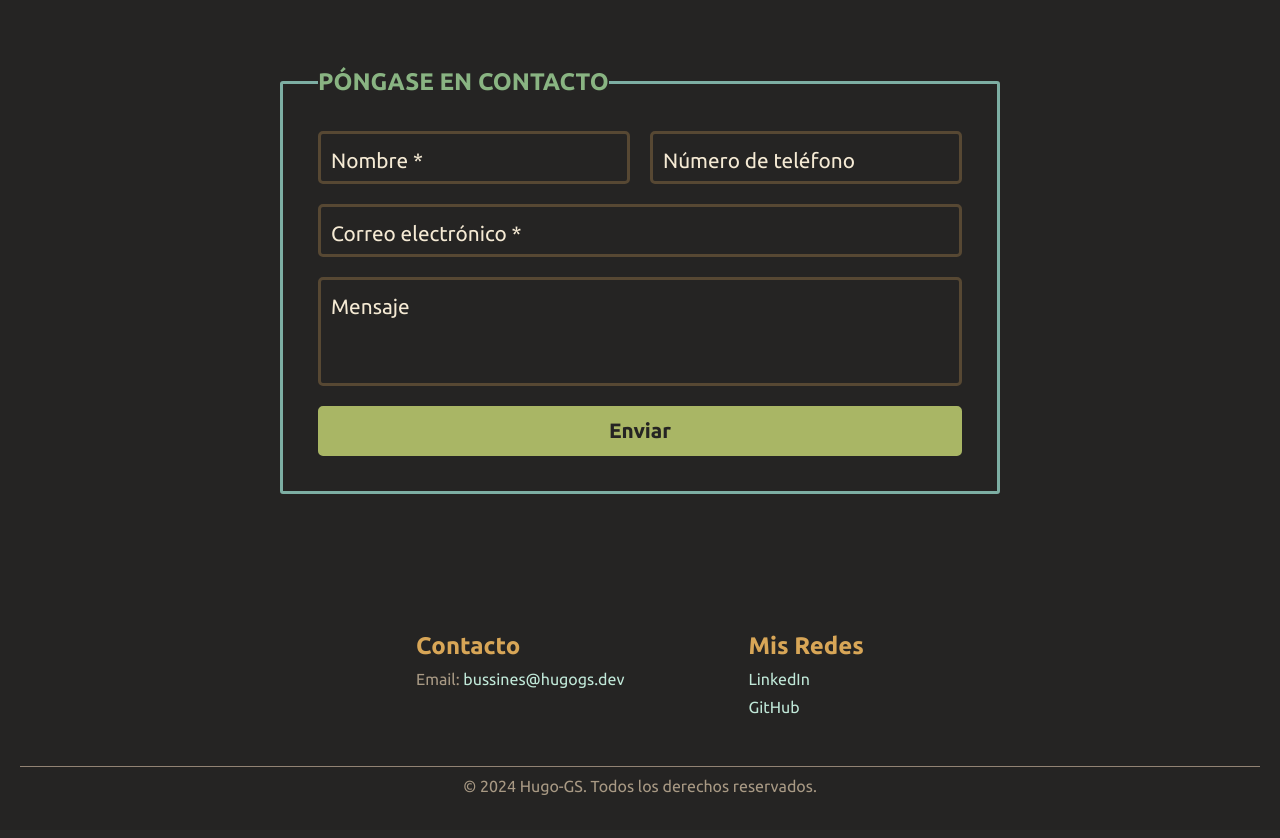
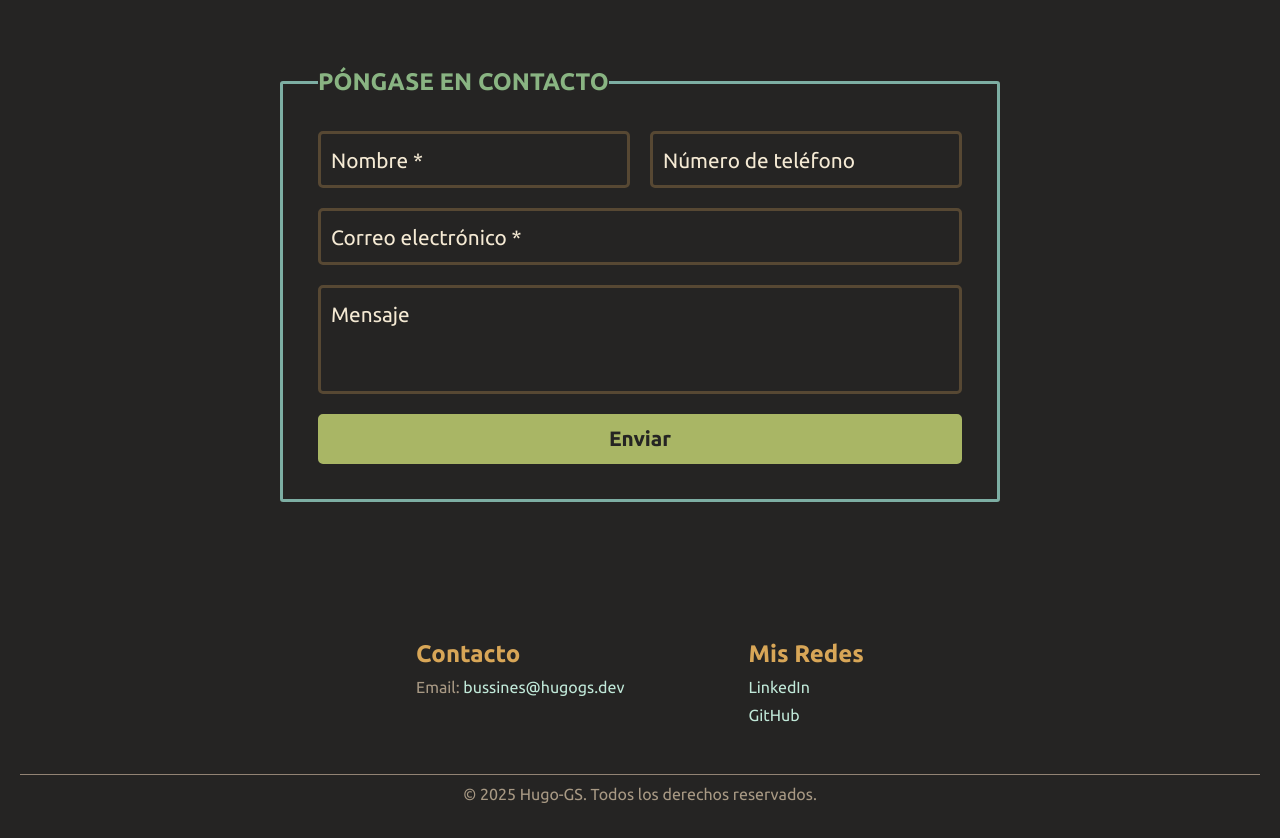
Before and after one commit to Hugo-GS/portfolio, an Angular app: page / in a window 1280 px wide. Shown: the part 1640-2478 px from the top of the page. Built offline with nearby package versions, Linux system fonts and the light colour scheme.

Commit message:
[UPDATE] Update footer year and adjust form contact email styles
- Changed footer copyright year from 2024 to 2025.
- Increased height of the legend element in form-contact-email component from 53px to 57px.
- Adjusted padding in the legend element for better spacing.

```diff
--- a/src/app/components/footer-contact/footer-contact.component.html
+++ b/src/app/components/footer-contact/footer-contact.component.html
@@ -14,6 +14,6 @@
         </div>
     </div>
     <div class="footer-bottom">
-        <p>© 2024 Hugo-GS. Todos los derechos reservados.</p>
+        <p>© 2025 Hugo-GS. Todos los derechos reservados.</p>
     </div>
 </footer>
--- a/src/app/components/form-contact-email/form-contact-email.component.css
+++ b/src/app/components/form-contact-email/form-contact-email.component.css
@@ -54,7 +54,7 @@ legend {
   position: relative;
   margin-bottom: 20px;
   width: 100%;
-  height: 53px;
+  height: 57px;
   border: var(--weight-border) solid var(--color-bg_visual_yellow);
   overflow: hidden;
   border-radius: 5px;
@@ -87,7 +87,7 @@ legend {
   background-color: transparent;
   color: var(--color-blue-aqua);
   border-radius: 5px;
-  padding: 0 10px;
+  padding: 14px 10px 16px 10px;
   font-family: "Ubuntu", sans-serif;
 }
 .form-field textarea {
```
